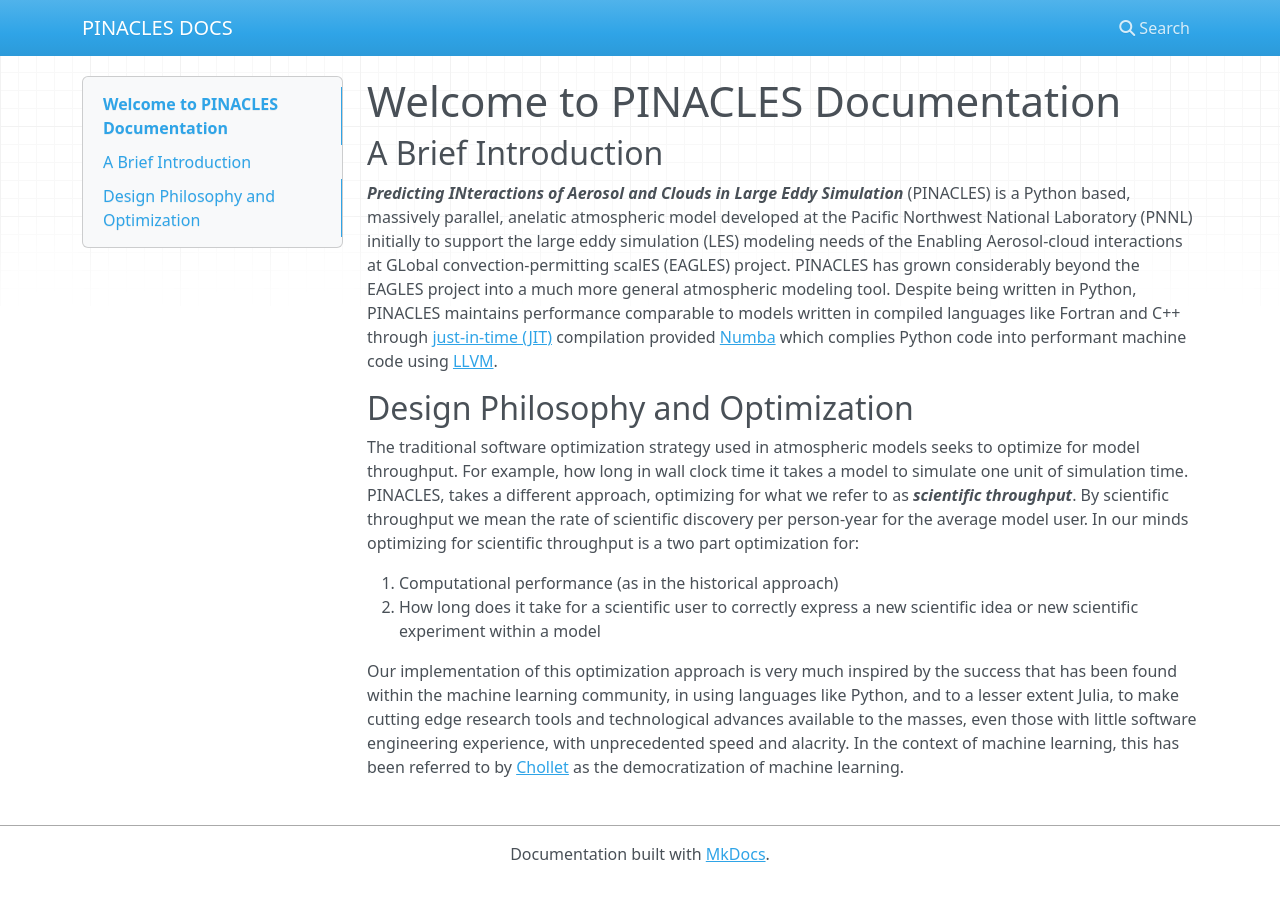
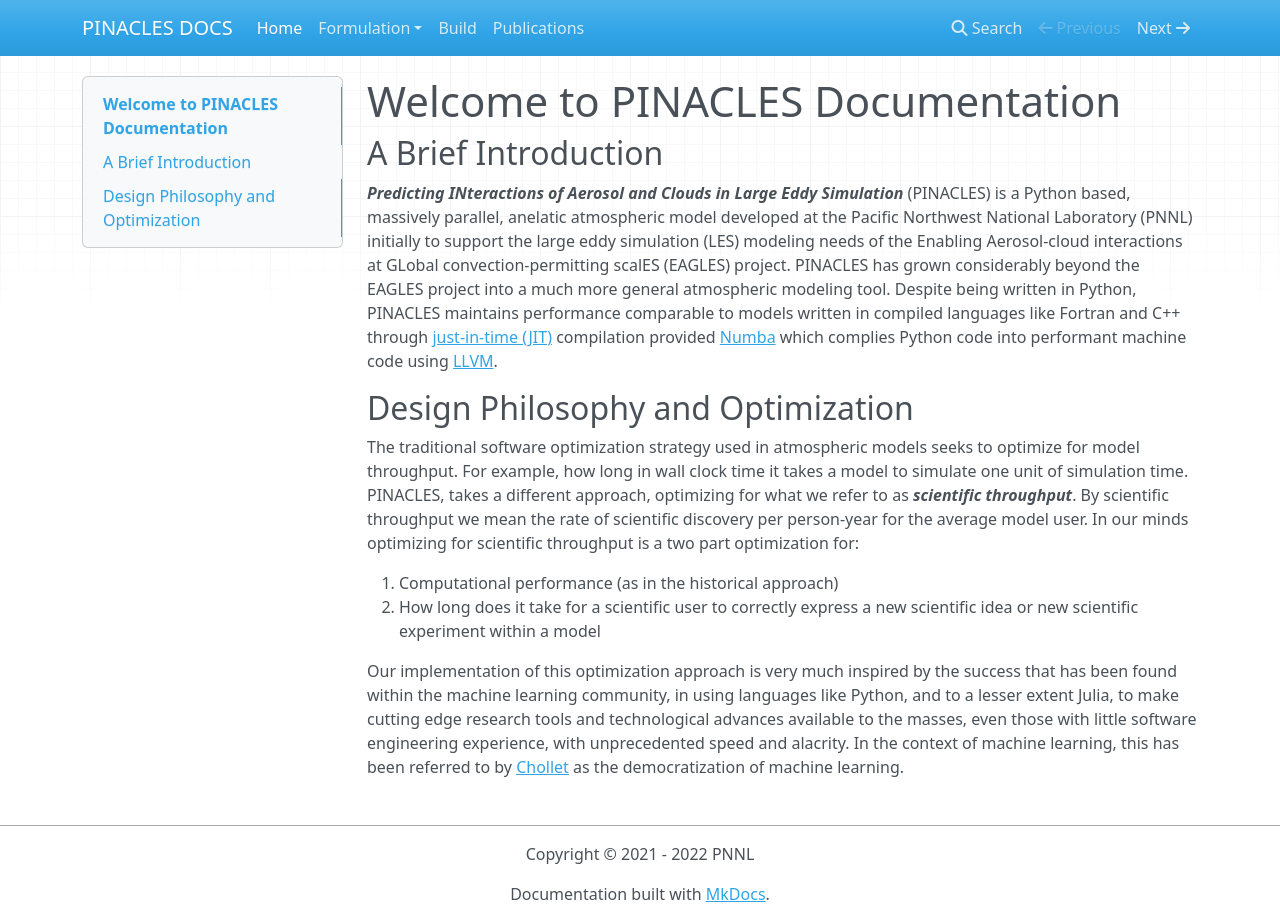
Before and after one commit to pnnl/pinacles, an MkDocs documentation site: the page built from docs/index.md, in a window 1280 px wide and 922 px high. Built offline with MkDocs 1.6.1, drawn with Linux system fonts in a browser that asks for light colours; nearby versions of some CDN libraries.

Commit message:
Adding more pages.

```diff
--- a/mkdocs.yml
+++ b/mkdocs.yml
@@ -1 +1,16 @@
 site_name: PINACLES DOCS
+copyright: Copyright &copy; 2021 - 2022 PNNL
+
+nav:
+  - Home: 'index.md'
+  - Formulation:
+      - 'Dynamics': 'dynamics/dynamics.md'
+      - 'Numerics': numerics/numerics.md'
+      - 'Physics': 'physics/physics.md'
+  - Build: 'build.md'
+  - Publications: 'publications.md'
+
+extra_javascript:
+  - javascript/mathjax.js
+  - https://polyfill.io/v3/polyfill.min.js?features=es6
+  - https://cdn.jsdelivr.net/npm/mathjax@3/es5/tex-mml-chtml.js
```
Also changed, not shown: docs/build.md (added), docs/dynamics/dynamics.md (added), docs/index.md (line endings or trailing spaces), docs/numerics/numerics.md (added), docs/physics/physics.md (added), docs/publications.md (added).
